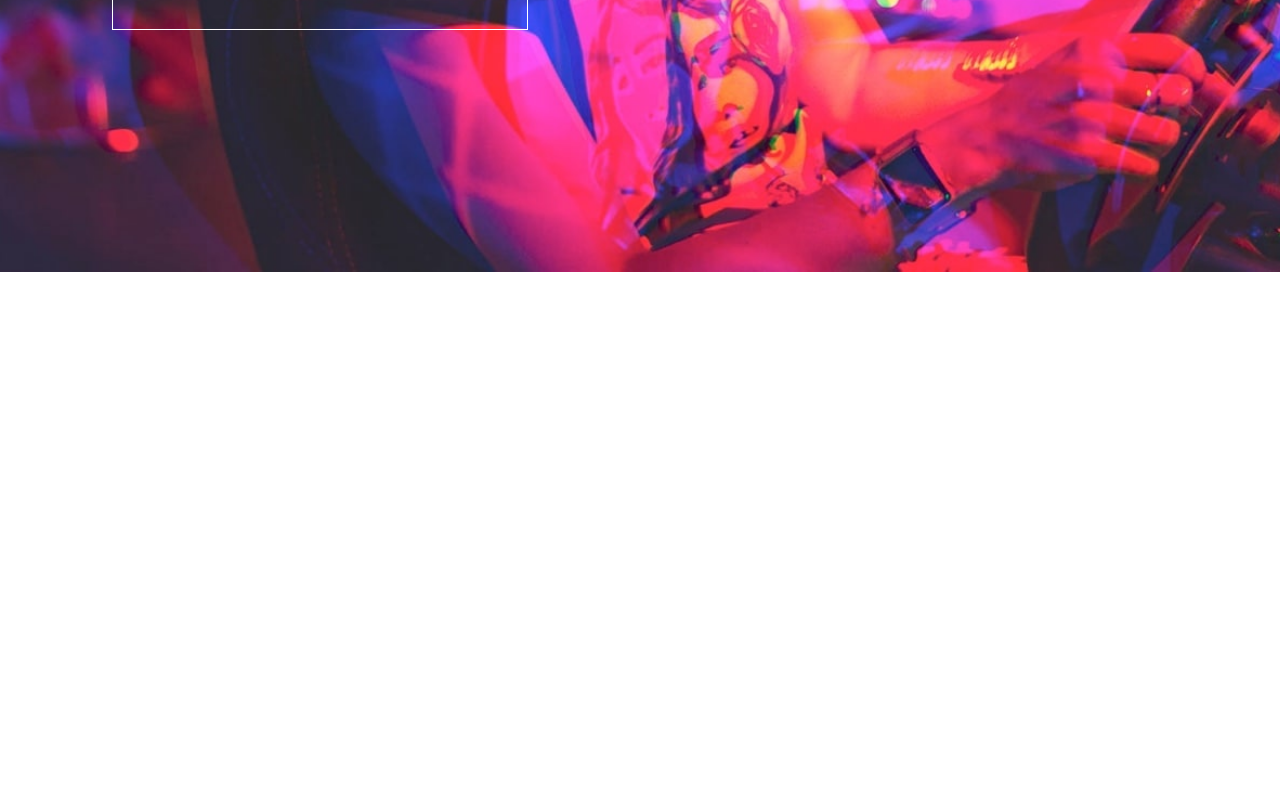
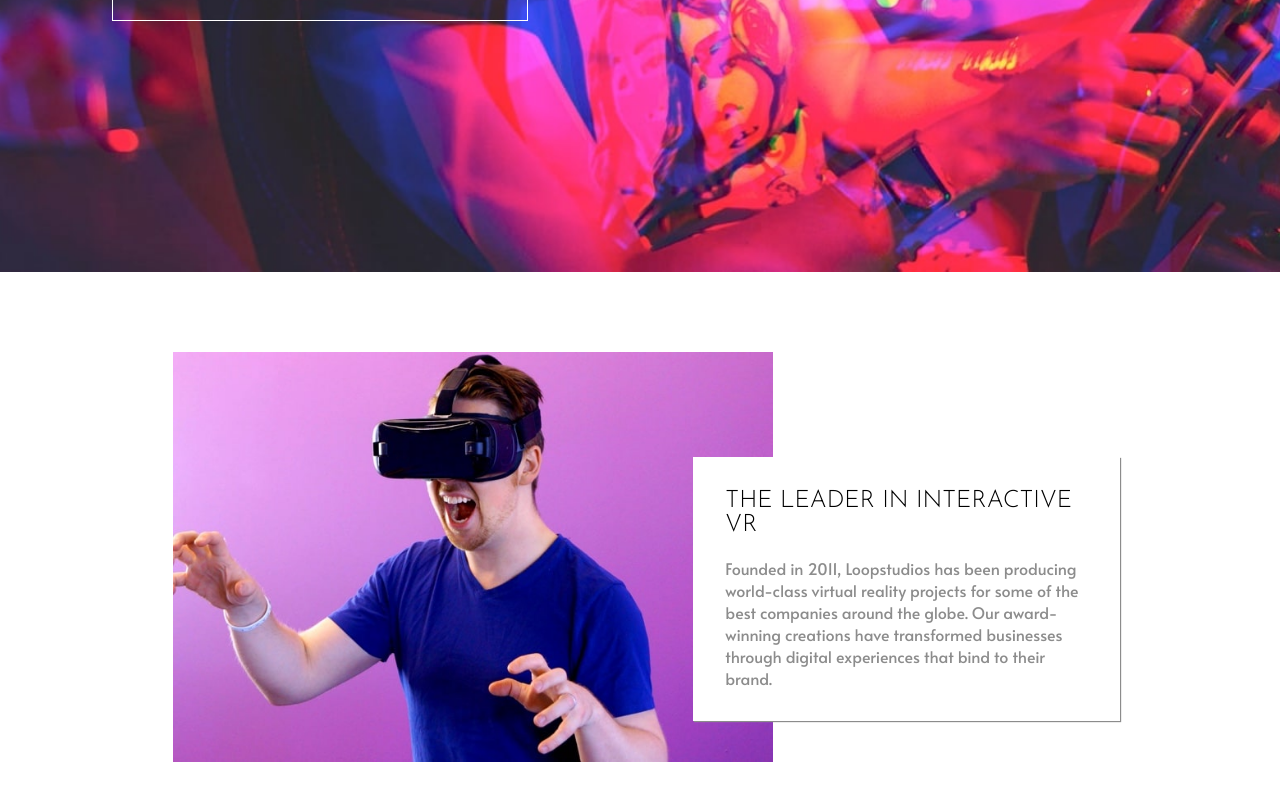
Before and after one commit to realkevinbrian/loopstudios-landing-page, a React (Create React App) app: page / in a window 1280 px wide. Shown: the part 432-1232 px from the top of the page. Before the commit the page ends 800 px from the top, so only its background shows below. Built offline with nearby package versions, Linux system fonts and the light colour scheme.

Commit message:
Styled About Component

```diff
--- a/src/App.js
+++ b/src/App.js
@@ -8,7 +8,7 @@ function App() {
   return (
     <>
       <Hero />
-      {/* <About /> */}
+      <About />
       {/* <Blog /> */}
       {/* <Footer /> */}
     </>
--- a/src/Components/About/Styled.js
+++ b/src/Components/About/Styled.js
@@ -1,6 +1,40 @@
 import styled from "styled-components";
 
-export const AboutWrapper = styled.div``;
-export const AboutMediaWrapper = styled.div``;
-export const AboutContentWrapper = styled.div``;
-export const AboutContentText = styled.div``;
+export const AboutWrapper = styled.div`
+  display: grid;
+  grid-template-columns: 2fr 1fr;
+`;
+export const AboutMediaWrapper = styled.div`
+  display: flex;
+  place-content: flex-end;
+  padding: 5rem;
+
+  img {
+    max-width: 100%;
+    width: 600px;
+  }
+`;
+export const AboutContentWrapper = styled.div`
+  display: flex;
+  flex-direction: column;
+  place-content: center;
+  position: relative;
+`;
+export const AboutContentText = styled.div`
+  position: relative;
+  transform: translateX(-10rem) translateY(2rem);
+  padding: 2rem;
+  background-color: white;
+  box-shadow: 1px 1px 1px ${({ theme }) => theme.Colors.DarkGray};
+  display: flex;
+  flex-direction: column;
+  gap: 20px;
+
+  h2 {
+    text-transform: uppercase;
+  }
+
+  p {
+    color: ${({ theme }) => theme.Colors.DarkGray};
+  }
+`;
--- a/src/Components/About/index.js
+++ b/src/Components/About/index.js
@@ -10,13 +10,14 @@ import media from "../../Assets/images/desktop/image-interactive.jpg";
 function index() {
   return (
     <AboutWrapper>
+
       <AboutMediaWrapper>
         <img src={media} alt="media" />
       </AboutMediaWrapper>
 
       <AboutContentWrapper>
         <AboutContentText>
-          <h4>The leader in interactive VR</h4>
+          <h2>The leader in interactive VR</h2>
           <p>
             Founded in 2011, Loopstudios has been producing world-class virtual
             reality projects for some of the best companies around the globe.
@@ -25,6 +26,7 @@ function index() {
           </p>
         </AboutContentText>
       </AboutContentWrapper>
+
     </AboutWrapper>
   );
 }
--- a/src/index.css
+++ b/src/index.css
@@ -1,3 +1,7 @@
+@import url("https://fonts.googleapis.com/css2?family=Alata&display=swap");
+
+@import url("https://fonts.googleapis.com/css2?family=Josefin+Sans:wght@300&display=swap");
+
 html,
 body,
 h1,
@@ -11,7 +15,22 @@ p {
   margin: 0;
 }
 
-a{
-    text-decoration: none;
-    color: inherit;
+a {
+  text-decoration: none;
+  color: inherit;
 }
+
+h1,
+h2,
+h3,
+h4,
+h5,
+h6 {
+  font-family: "Josefin Sans", sans-serif;
+  font-weight: 300;
+}
+
+a,
+p {
+  font-family: "Alata", sans-serif;
+}
--- a/src/index.js
+++ b/src/index.js
@@ -1,11 +1,15 @@
 import React from "react";
 import ReactDom from "react-dom";
+import { ThemeProvider } from "styled-components";
 import App from "./App";
 import "./index.css";
+import { theme } from "./Theme";
 
 ReactDom.render(
   <React.StrictMode>
-    <App />
+    <ThemeProvider theme={theme}>
+      <App />
+    </ThemeProvider>
   </React.StrictMode>,
   document.getElementById("root")
 );
```
